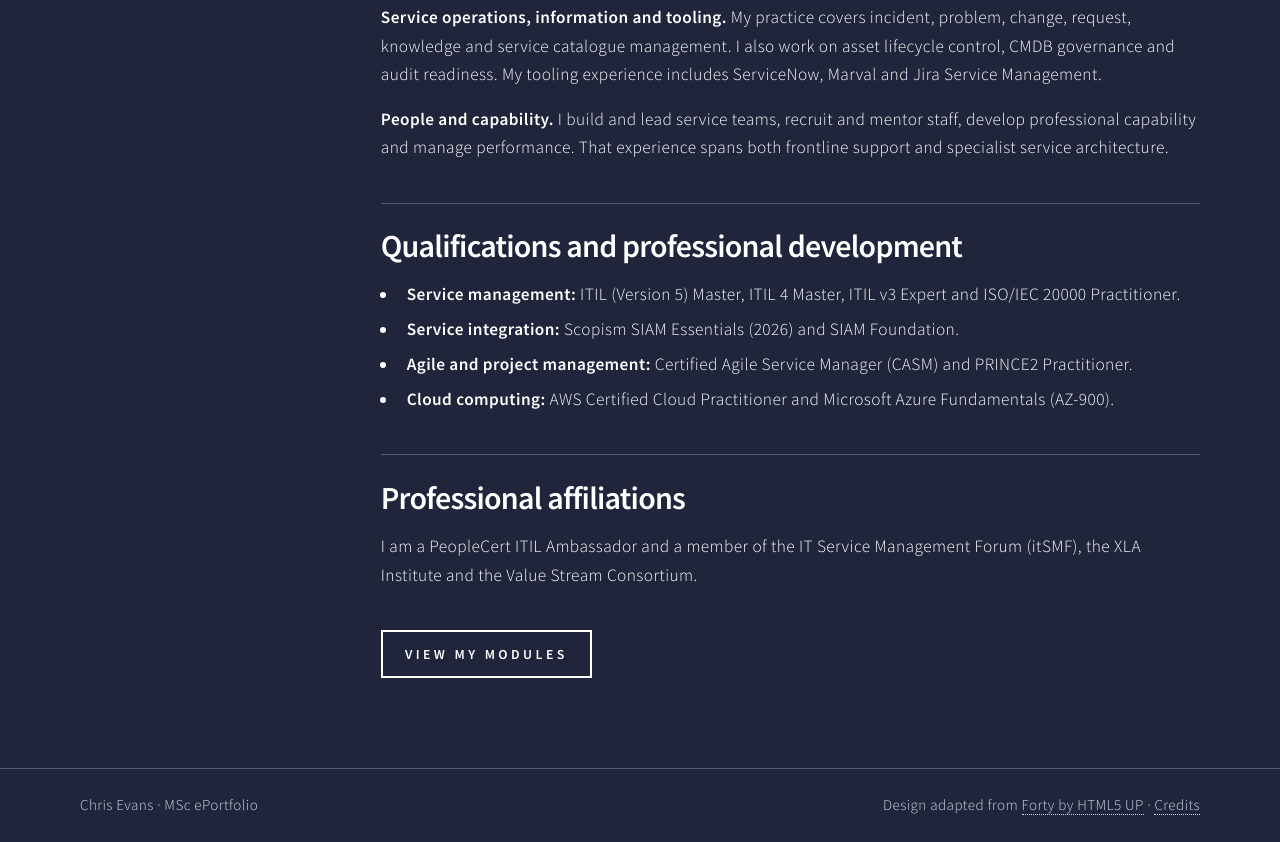
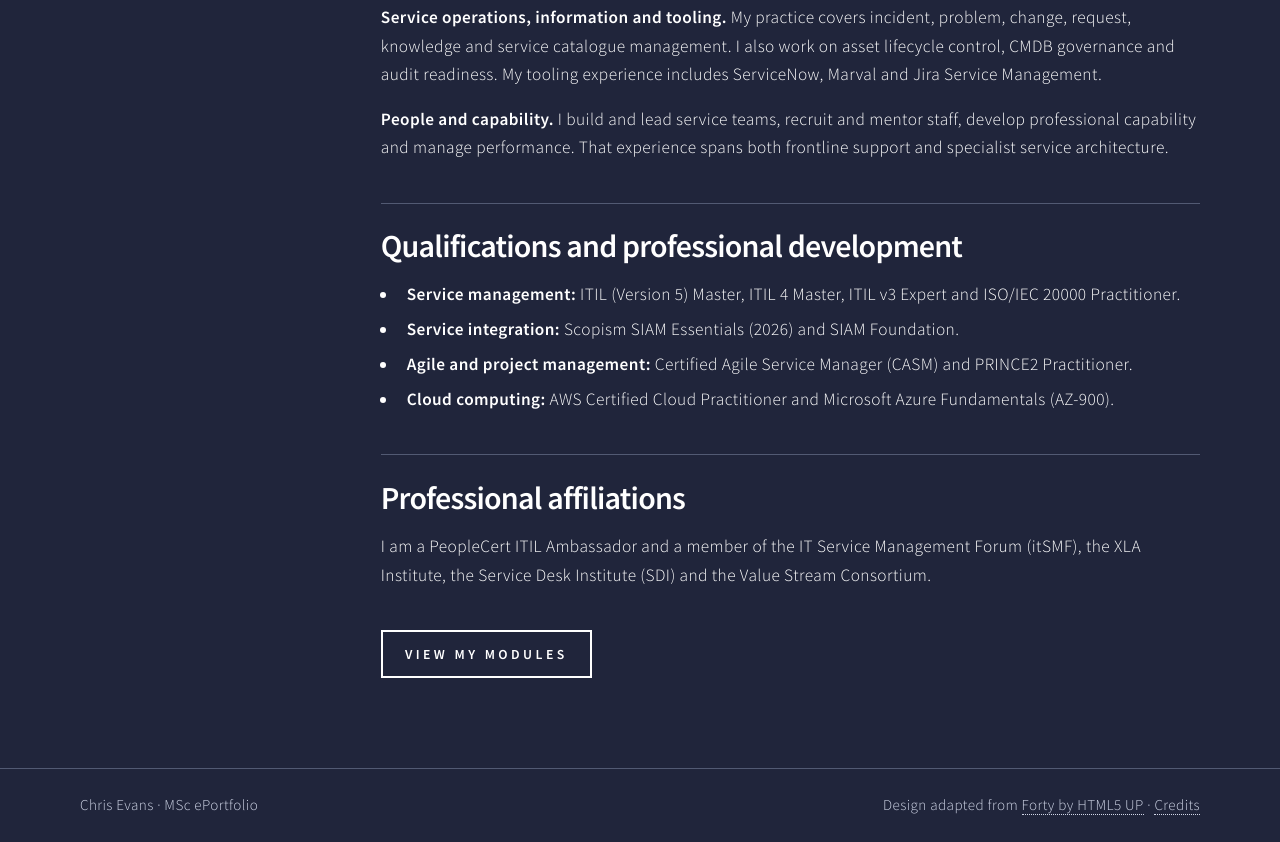
Before and after one commit to ce26229/eportfolio, a plain HTML site: page about.html in a window 1280 px wide. Shown: the part 3404-4246 px from the top of the page. Drawn offline with Linux system fonts and the light colour scheme.

Commit message:
Add Service Desk Institute membership to affiliations

```diff
--- a/about.html
+++ b/about.html
@@ -104,7 +104,7 @@
 
           <section id="affiliations" aria-labelledby="affiliations-title">
             <h2 id="affiliations-title">Professional affiliations</h2>
-            <p>I am a PeopleCert ITIL Ambassador and a member of the IT Service Management Forum (itSMF), the XLA Institute and the Value Stream Consortium.</p>
+            <p>I am a PeopleCert ITIL Ambassador and a member of the IT Service Management Forum (itSMF), the XLA Institute, the Service Desk Institute (SDI) and the Value Stream Consortium.</p>
           </section>
           <a class="button" href="modules.html">View my modules</a>
         </div>
```
